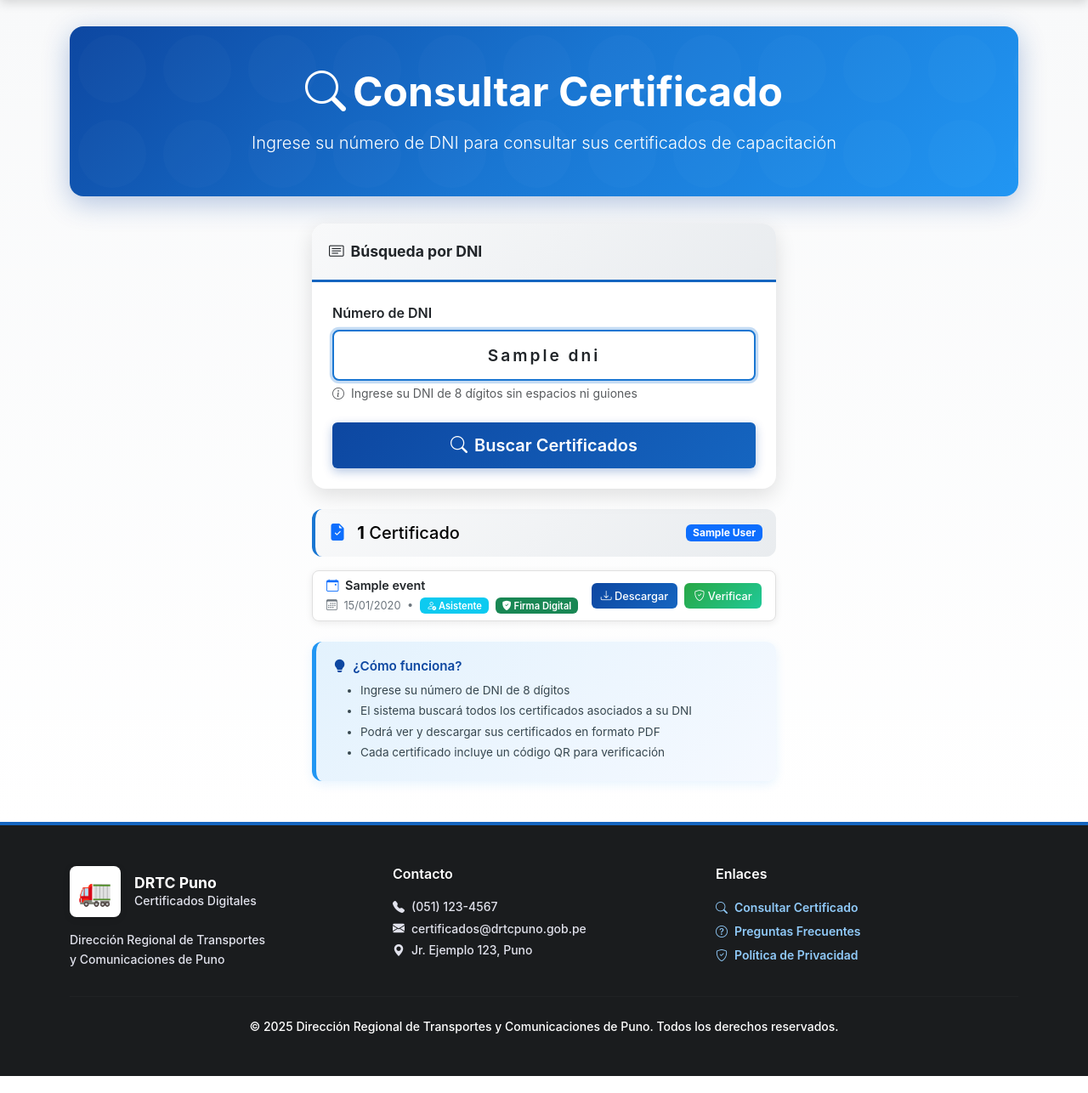
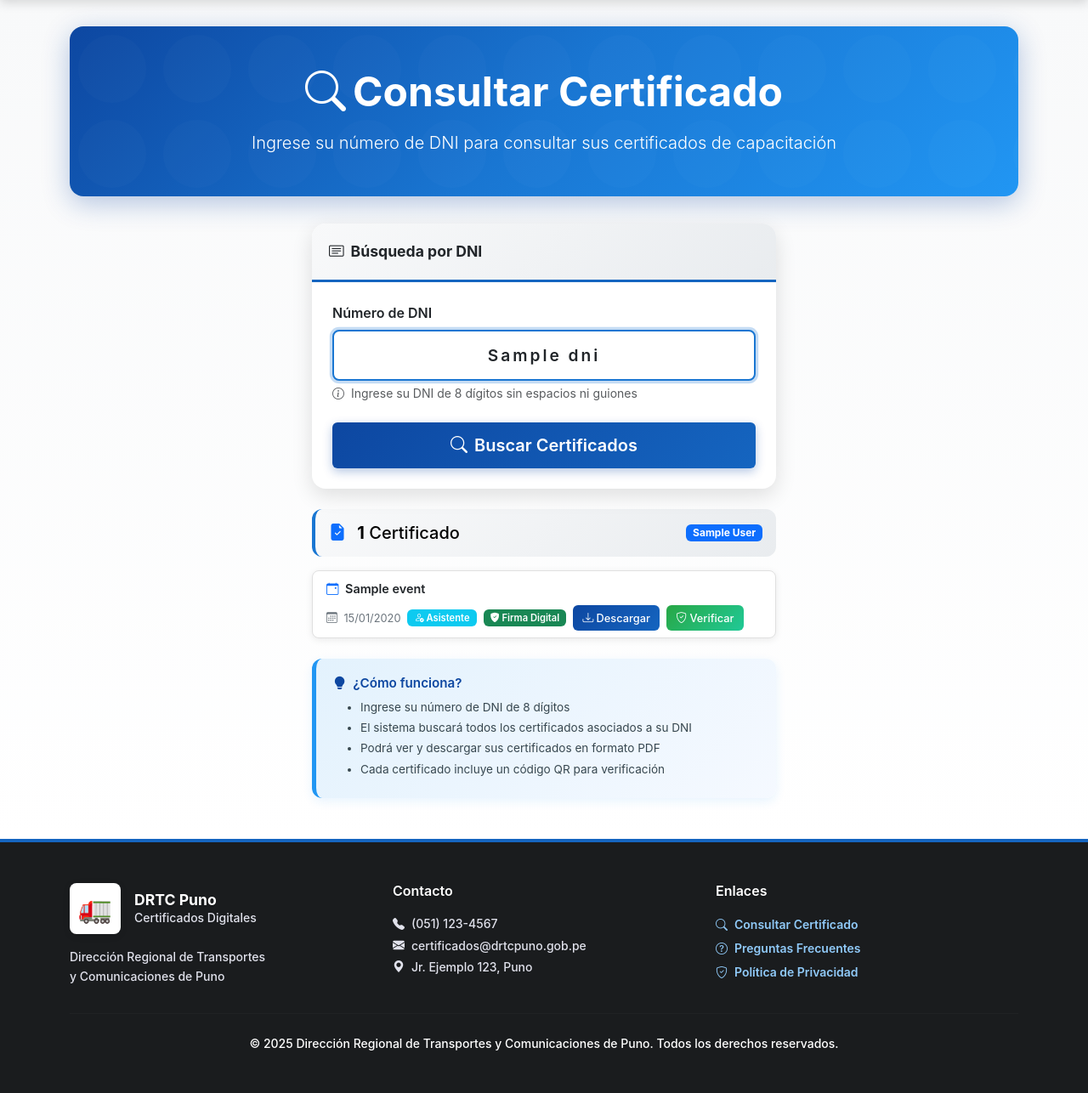
Before and after one commit to ajahuanex/sistema_certificados_drtc, a Django app: template templates/certificates/query.html in a window 1280 px wide. Shown: the part 79-1365 px from the top of the page at 85% size. Run offline with Django 5.2, Linux system fonts and the light colour scheme; tables that the repository leaves empty hold one stand-in row (values such as "Sample post"); the template is opened without the code that fills it: values that come from a table or form of the project are taken from there, most other values are stand-ins (such as "Sample title", 1, 10 or a date in 2020).

Commit message:
Optimizar espacio horizontal en lista de certificados y preparar paginación

```diff
--- a/templates/certificates/query.html
+++ b/templates/certificates/query.html
@@ -135,13 +135,13 @@
         color: #212529;
         font-weight: 600;
         font-size: 0.9rem;
-        line-height: 1.3;
+        line-height: 1.4;
+        display: inline;
     }
 
-    .event-details {
+    .event-meta {
         color: #6c757d;
         font-size: 0.8rem;
-        line-height: 1.4;
     }
 
     .badge-type {
@@ -296,59 +296,54 @@
             {% for certificate in certificates %}
             <div class="certificate-card card">
                 <div class="card-body py-2 px-3">
-                    <div class="row align-items-center g-2">
-                        <div class="col-lg-8 col-md-7">
-                            <div class="d-flex flex-column">
-                                <span class="event-name mb-1">
+                    <div class="d-flex align-items-center justify-content-between flex-wrap gap-2">
+                        <div class="flex-grow-1" style="min-width: 300px;">
+                            <div class="event-name">
                                 <i class="bi bi-calendar-event me-1 text-primary"></i>
-                                    {% if certificate.participant.event.name|length > 70 %}
+                                {% if certificate.participant.event.name|length > 100 %}
                                     <span title="{{ certificate.participant.event.name }}">
-                                            {{ certificate.participant.event.name|slice:":70" }}...
+                                        {{ certificate.participant.event.name|slice:":100" }}...
                                     </span>
                                 {% else %}
                                     {{ certificate.participant.event.name }}
                                 {% endif %}
-                                </span>
-                                <div class="event-details">
+                            </div>
+                        </div>
+                        <div class="d-flex align-items-center gap-2 flex-wrap">
+                            <span class="event-meta text-nowrap">
                                 <i class="bi bi-calendar3 me-1"></i>
                                 {{ certificate.participant.event.event_date|date:"d/m/Y" }}
-                                    <span class="mx-1">•</span>
+                            </span>
                             {% if certificate.participant.attendee_type == "ASISTENTE" %}
-                                        <span class="badge badge-type bg-info">
+                                <span class="badge badge-type bg-info text-nowrap">
                                     <i class="bi bi-person-check"></i> Asistente
                                 </span>
                             {% elif certificate.participant.attendee_type == "PONENTE" %}
-                                        <span class="badge badge-type bg-success">
+                                <span class="badge badge-type bg-success text-nowrap">
                                     <i class="bi bi-mic-fill"></i> Ponente
                                 </span>
                             {% elif certificate.participant.attendee_type == "ORGANIZADOR" %}
-                                        <span class="badge badge-type" style="background-color: #6f42c1;">
+                                <span class="badge badge-type text-nowrap" style="background-color: #6f42c1;">
                                     <i class="bi bi-gear-fill"></i> Organizador
                                 </span>
                             {% endif %}
                             <a href="https://apps.firmaperu.gob.pe/web/validador.xhtml"
                                target="_blank"
                                rel="noopener noreferrer"
-                                       class="badge badge-type bg-success ms-1 text-decoration-none"
+                               class="badge badge-type bg-success text-decoration-none text-nowrap"
                                title="Verificar firma digital en FirmaPerú">
                                 <i class="bi bi-shield-fill-check"></i> Firma Digital
                             </a>
-                                </div>
-                            </div>
-                        </div>
-                        <div class="col-lg-4 col-md-5">
-                            <div class="d-flex gap-2 justify-content-md-end">
                             <a href="{% url 'certificates:download' certificate.uuid %}"
-                                   class="btn btn-download btn-action btn-sm"
+                               class="btn btn-download btn-action btn-sm text-nowrap"
                                title="Descargar certificado en PDF">
                                 <i class="bi bi-download"></i> Descargar
                             </a>
                             <a href="{% url 'certificates:verify' certificate.uuid %}"
-                                   class="btn btn-verify btn-action btn-sm"
+                               class="btn btn-verify btn-action btn-sm text-nowrap"
                                title="Ver detalles y verificar autenticidad">
                                 <i class="bi bi-shield-check"></i> Verificar
                             </a>
-                            </div>
                         </div>
                     </div>
                 </div>
```
Also changed, not shown: certificates/views/public_views.py (+22 -2 lines). Lines whose indentation alone changed are shown as unchanged.
